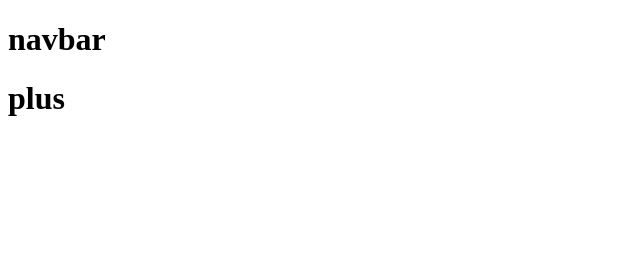
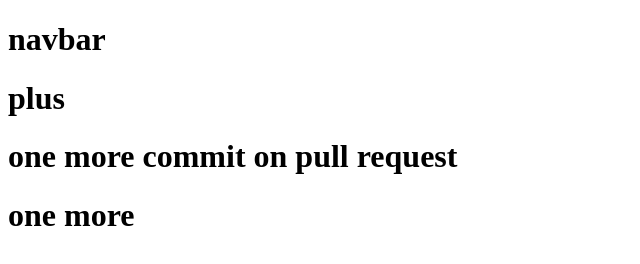
Before and after one commit to nhattrinh7/test, a plain HTML site: page index.html in a window 1280 px wide. Shown: the whole page, without its empty margins (0-640 px from the left). Drawn offline with Linux system fonts and the light colour scheme.

Commit message:
new commit

```diff
--- a/index.html
+++ b/index.html
@@ -8,5 +8,7 @@
 <body>
     <h1>navbar</h1>
     <h1>plus</h1>
+    <h1>one more commit on pull request</h1>
+    <h1>one more</h1>
 </body>
 </html>
```
